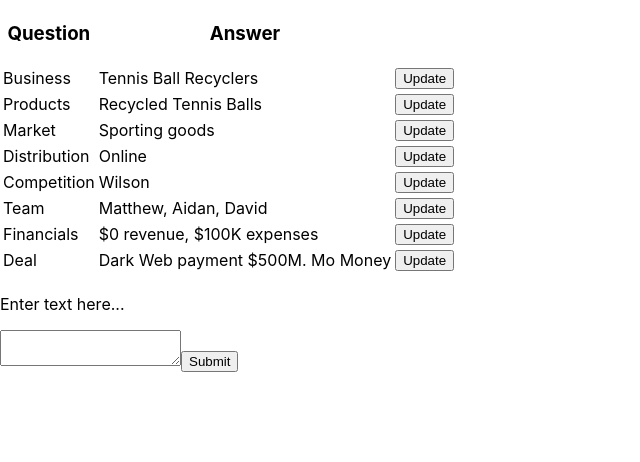
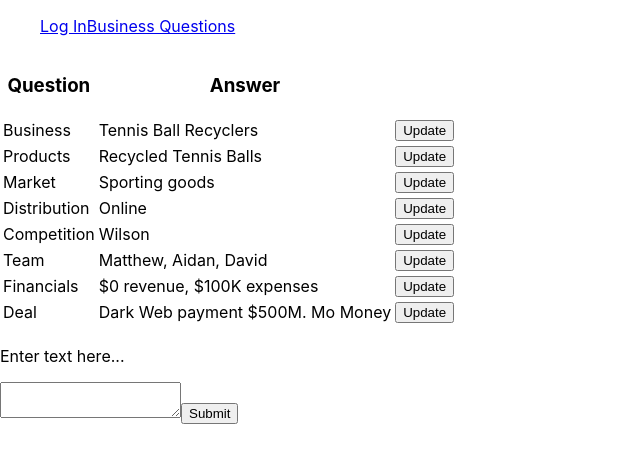
Before and after one commit to matthewsedlacek/Business-Builder, a React (Create React App) app in the folder frontend/: page /businessquestions in a window 1280 px wide. Shown: the top 462 px of the page, without its empty margins (0-640 px from the left). Built offline with nearby package versions, Linux system fonts and the light colour scheme; data requests are answered from the project's data file.

Commit message:
Add Navbar

```diff
--- a/frontend/src/components/navbar.js
+++ b/frontend/src/components/navbar.js
@@ -1 +1,16 @@
 import React from 'react';
+import { Link } from 'react-router-dom'
+
+const Question = (props) => {
+
+    return (
+        <div>
+            <ul>
+                <Link className="" to="/login">Log In</Link>
+                <Link className="" to="/businessquestions">Business Questions</Link>
+            </ul>
+      </div>
+    );
+};
+
+export default Question;
--- a/frontend/src/containers/App.js
+++ b/frontend/src/containers/App.js
@@ -1,13 +1,15 @@
 import React from 'react';
-import { BrowserRouter as Router, Route, Switch, Redirect } from 'react-router-dom'
+import { BrowserRouter as Router, Route, Switch, Redirect, Link } from 'react-router-dom'
 import Login from '../components/login.js'
 import Report from '../components/report.js'
 import BusinessQuestions from './BusinessQuestions.js'
+import Navbar from '../components/navbar'
 
 function App() {
   return (
     <Router>
       <div>
+        <Navbar />
         <Switch>
           <Route exact path='/login' component={Login} />
           <Route exact path='/report' component={Report} />
```
